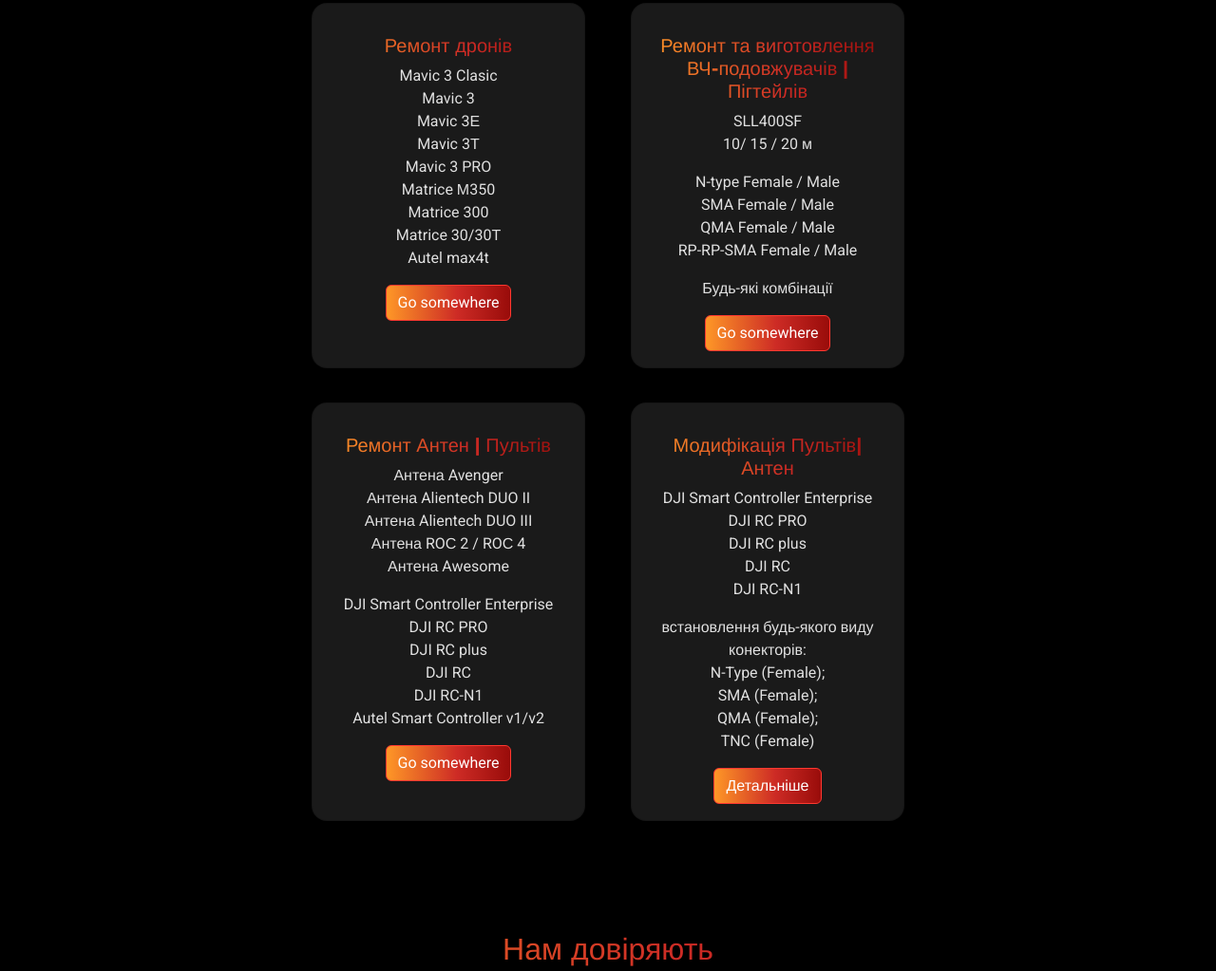
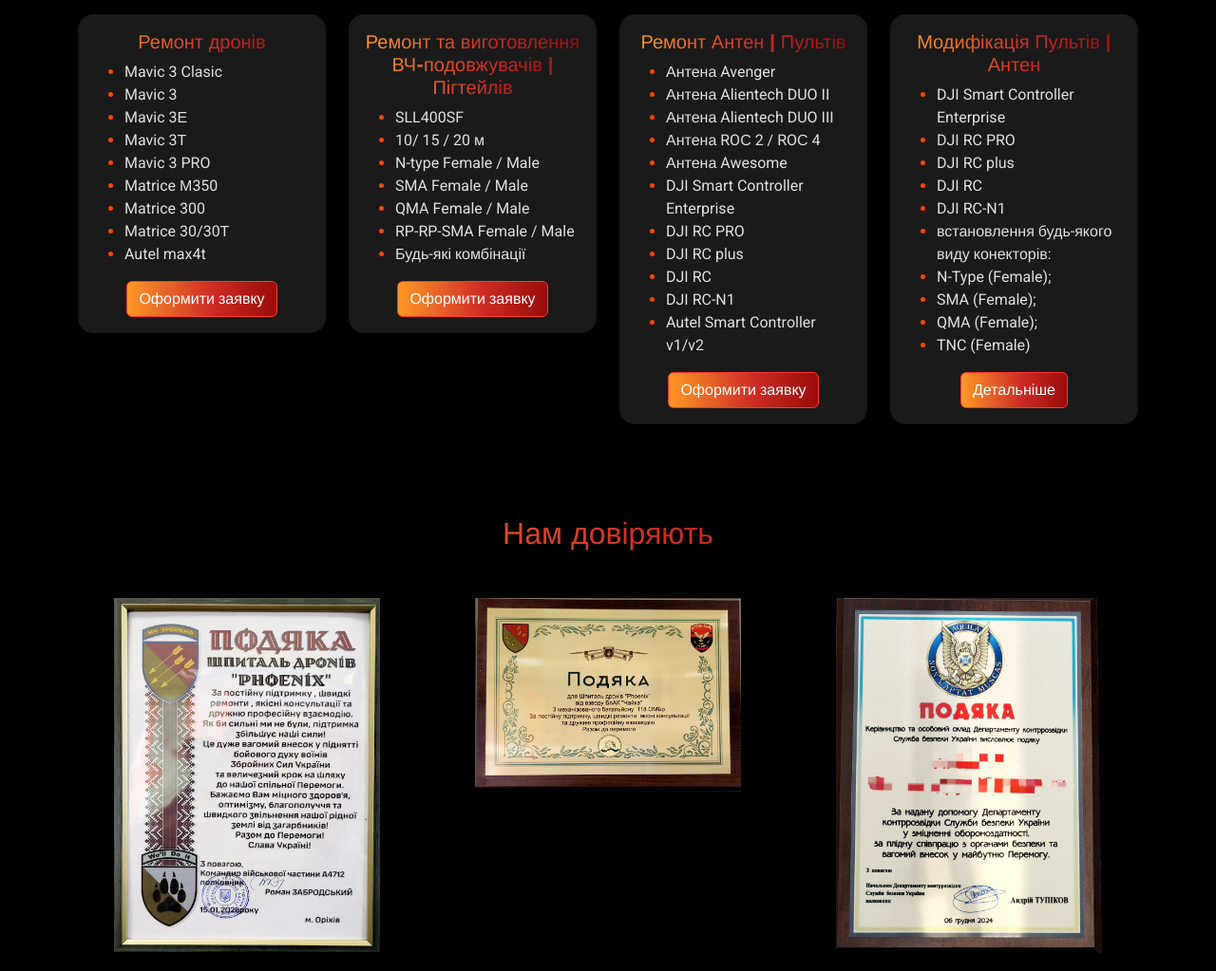
Before and after one commit to Ivan4232/Quadro.ua, a plain HTML site: page index.html in a window 1280 px wide. Shown: the part 1614-2637 px from the top of the page at 95% size. Drawn offline with nearby package versions, Linux system fonts and the light colour scheme.

Commit message:
services-end

```diff
--- a/css/style.css
+++ b/css/style.css
@@ -116,6 +116,9 @@
   }
 }
 
+.row {
+  --bs-gutter-y: 0.75rem;
+}
 
 /*=============================================
 =            Custom Styles            =
@@ -242,14 +245,16 @@
 
 
 .card{
-  background: rgba(255, 255, 255, 0.1);
-  padding: 16px 0 1px;
+  background: rgba(var(--bs-white-rgb), 0.1);
   border-radius: 16px;
-  margin-bottom: 20px;
 
   span{
     font-weight: 700;
   }
+}
+
+.card-list li::marker{
+  color: var(--bs-orange)
 }
 
 /*=============================================
--- a/index.html
+++ b/index.html
@@ -206,70 +206,84 @@
             <section class="services-section py-5" id="services-section">
               <div class="container">
                 <h2 class="text-center mb-5">Наші Послуги</h2>
-                <div class="row d-flex justify-content-center gap-md-5 mb-3">
-                    <div class="card" style="width: 18rem;">
+                <div class="row ">
+                  <div class="col-sm-12 col-md-6 col-xl-3">
+                    <div class="card">
                       <div class="card-body text-center">
                         <h5 class="card-title">Ремонт дронів</h5>
-                        <p class="card-text">Mavic 3 Clasic<br>
-                        Mavic 3<br>
-                        Mavic 3Е<br>
-                        Mavic 3Т<br>
-                        Mavic 3 PRO<br>
-                        Matrice М350<br>
-                        Matrice 300<br>
-                        Matrice 30/30Т<br>
-                        Autel max4t</p>
-                        <a href="https://docs.google.com/forms/d/e/1FAIpQLSca44CN2jpy23PK866Jyzfn82n3pyWSAyJQyRLLWCAXbANCSA/viewform" class="btn btn-primary">Go somewhere</a>
+                        <ul class="card-list text-start">
+                          <li>Mavic 3 Clasic</li>
+                          <li>Mavic 3</li>
+                          <li>Mavic 3Е</li>
+                          <li>Mavic 3Т</li>
+                          <li>Mavic 3 PRO</li>
+                          <li>Matrice М350</li>
+                          <li>Matrice 300</li>
+                          <li>Matrice 30/30Т</li>
+                          <li>Autel max4t</li>
+                        </ul>
+                        <a href="https://docs.google.com/forms/d/e/1FAIpQLSca44CN2jpy23PK866Jyzfn82n3pyWSAyJQyRLLWCAXbANCSA/viewform" class="btn btn-primary">Оформити заявку</a>
                       </div>
                     </div>
-                    <div class="card" style="width: 18rem;">
+                  </div>
+                  <div class="col-sm-12 col-md-6 col-xl-3">
+                    <div class="card">
                       <div class="card-body text-center">
                         <h5 class="card-title">Ремонт та виготовлення
                         ВЧ-подовжувачів | Пігтейлів</h5>
-                        <p>SLL400SF<br>
-                           10/ 15 / 20 м</p>
-                        <p>N-type Female / Male<br>
-                           SMA Female / Male<br>
-                           QMA Female / Male<br>
-                           RP-RP-SMA Female / Male</p>
-                        <p>Будь-які комбінації</p>
+                        <ul class="card-list text-start">
+                          <li>SLL400SF</li>
+                          <li>10/ 15 / 20 м</li>
+                          <li>N-type Female / Male</li>
+                          <li>SMA Female / Male</li>
+                          <li>QMA Female / Male</li>
+                          <li>RP-RP-SMA Female / Male</li>
+                          <li>Будь-які комбінації</li>
+                        </ul>
                            <a href="https://forms.gle/vFmC5UyUv5TAoo9eA"
-                          class="btn btn-primary">Go somewhere</a>
+                           class="btn btn-primary">Оформити заявку</a>
                           </div>
                         </div>
                       </div>
-                <div class="row d-flex justify-content-center gap-md-5">
-                  <div class="card" style="width: 18rem;">
+                      <div class="col-sm-12 col-md-6 col-xl-3">
+                        <div class="card">
                       <div class="card-body text-center">
                       <h5 class="card-title">Ремонт Антен | Пультів</h5>
-                      <p>Антена Avenger<br>
-                        Антена Alientech DUO II<br>
-                        Антена Alientech DUO III<br>
-                        Антена ROС 2 / ROС 4<br>
-                        Антена Awesome</p>
-                      <p>DJI Smart Controller Enterprise<br>
-                        DJI RC PRO<br>
-                        DJI RC plus<br>
-                        DJI RC<br>
-                        DJI RC-N1<br>
-                        Autel Smart Controller v1/v2</p>
-                      <a href="https://forms.gle/vFmC5UyUv5TAoo9eA" class="btn btn-primary">Go somewhere</a>
+                      <ul class="card-list text-start">
+                        <li>Антена Avenger</li>
+                        <li>Антена Alientech DUO II</li>
+                        <li>Антена Alientech DUO III</li>
+                        <li>Антена ROС 2 / ROС 4</li>
+                        <li>Антена Awesome</li>
+                        <li>DJI Smart Controller Enterprise</li>
+                        <li>DJI RC PRO</li>
+                        <li>DJI RC plus</li>
+                        <li>DJI RC</li>
+                        <li>DJI RC-N1</li>
+                        <li>Autel Smart Controller v1/v2</li>
+                      </ul>
+                      <a href="https://forms.gle/vFmC5UyUv5TAoo9eA" class="btn btn-primary">Оформити заявку</a>
                     </div>
                   </div>
-                  <div class="card" style="width: 18rem;">
+                </div>
+                <div class="col-sm-12 col-md-6 col-xl-3">
+                  <div class="card">
                     <div class="card-body text-center">
-                      <h5 class="card-title">Модифікація Пультів| Антен</h5>
-                      <p>DJI Smart Controller Enterprise<br>
-                        DJI RC PRO<br>
-                        DJI RC plus<br>
-                        DJI RC<br>
-                        DJI RC-N1</p>
-                      <p>встановлення будь-якого виду конекторів:<br>
-                        N-Type (Female);<br>
-                        SMA (Female);<br>
-                        QMA (Female);<br>
-                        TNC (Female)</p>
+                      <h5 class="card-title">Модифікація Пультів | Антен</h5>
+                      <ul class="card-list text-start">
+                        <li>DJI Smart Controller Enterprise</li>
+                        <li>DJI RC PRO</li>
+                        <li>DJI RC plus</li>
+                        <li>DJI RC</li>
+                        <li>DJI RC-N1</li>
+                        <li>встановлення будь-якого виду конекторів:</li>
+                        <li>N-Type (Female);</li>
+                        <li>SMA (Female);</li>
+                        <li>QMA (Female);</li>
+                        <li>TNC (Female)</li>
+                      </ul>
                         <a href="https://forms.gle/vFmC5UyUv5TAoo9eA" class="btn btn-primary">Детальніше</a>
+                      </div>
                     </div>
                   </div>
                 </div>
```
Lines whose indentation alone changed are shown as unchanged.
